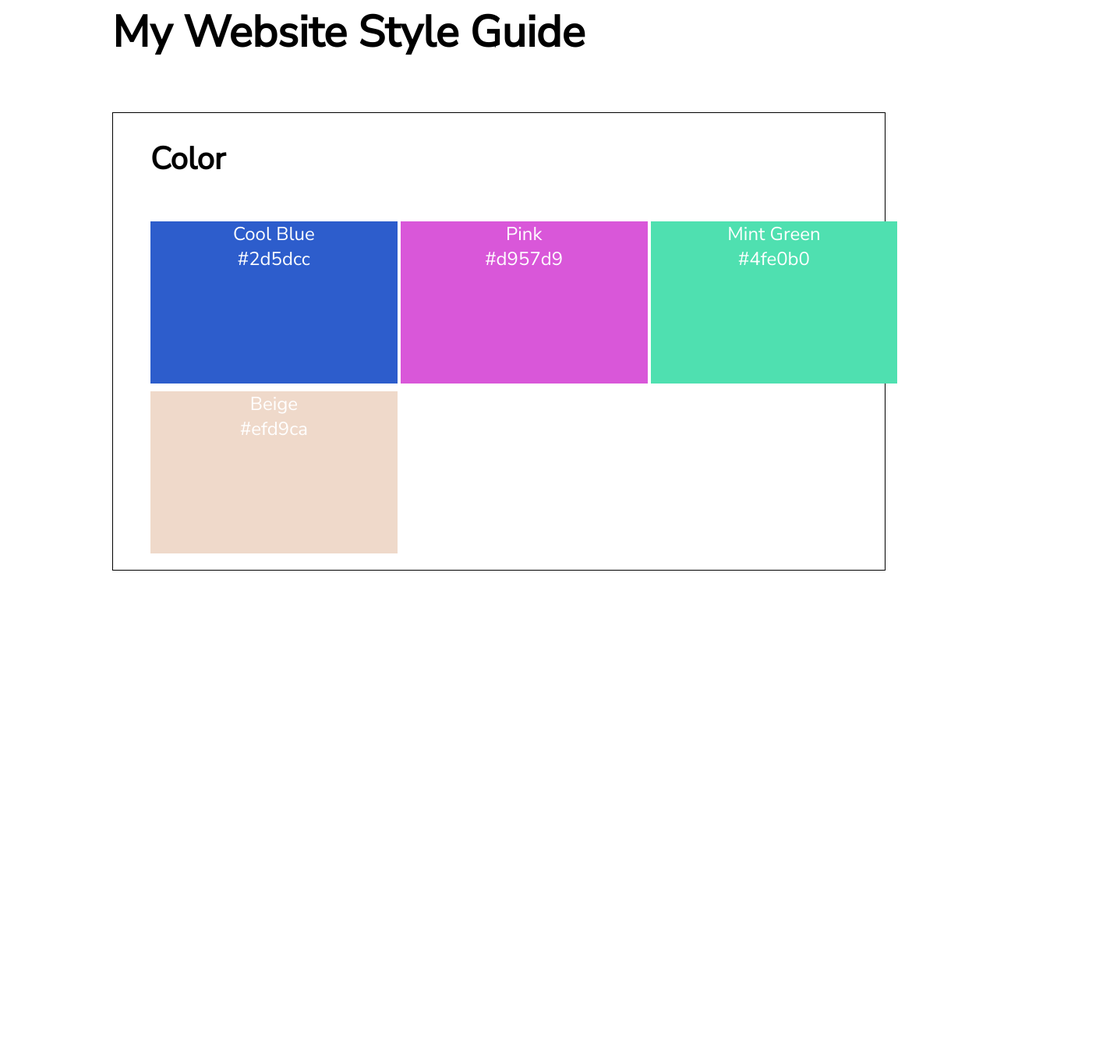
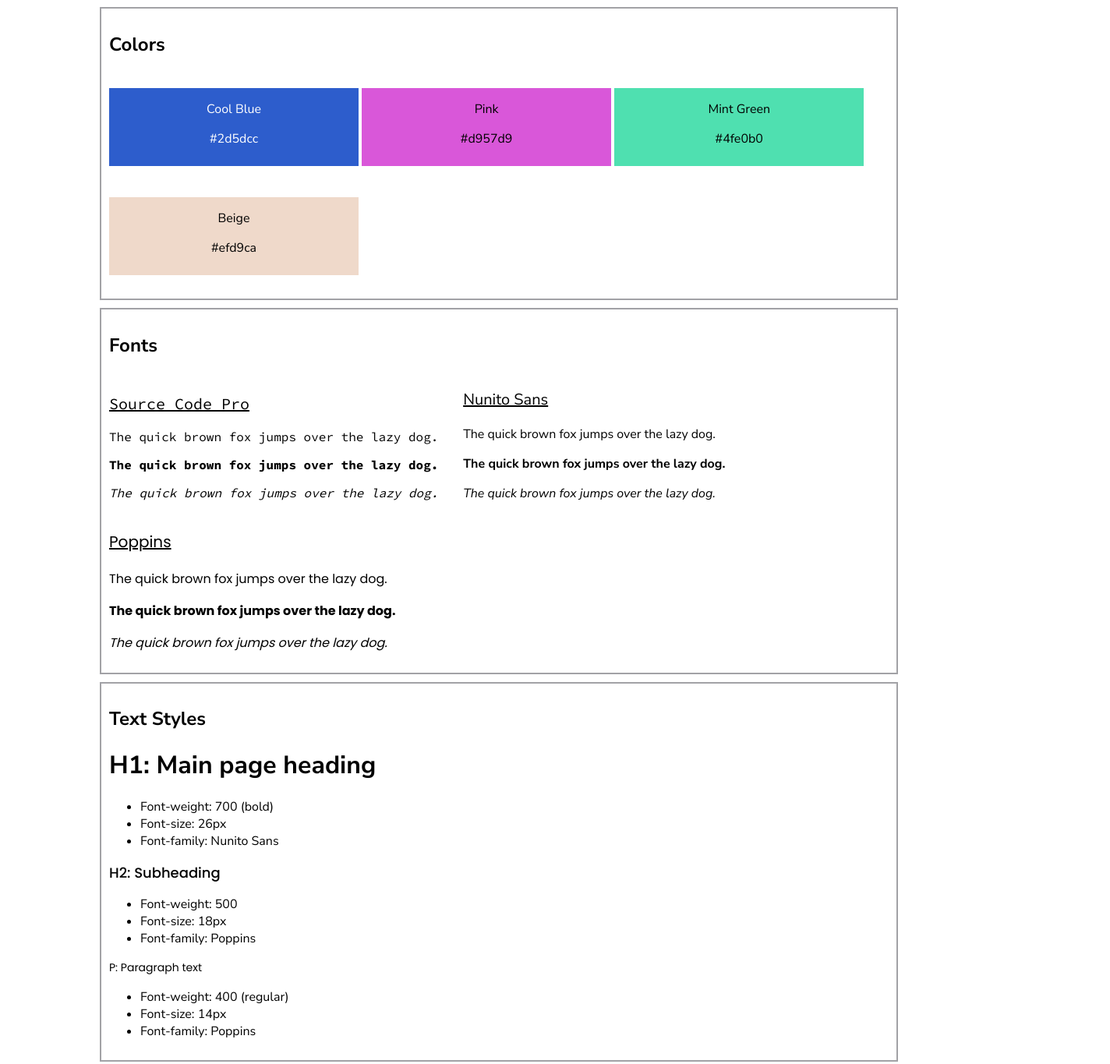
Before and after one commit to memoskylab/color-style, a plain HTML site: page index.html in a window 1280 px wide. Shown: the part 77-1442 px from the top of the page at 78% size, 1424 px wide, since content can reach past the window. Before the commit the page ends 953 px from the top, so only its background shows below. Drawn offline with Linux system fonts and the light colour scheme.

Commit message:
second version
has been update. new improvement has been added. fix display distorted

```diff
--- a/index.html
+++ b/index.html
@@ -1,51 +1,89 @@
 <!DOCTYPE html>
-<html lang="en">
+
+<html>
 
 <head>
-    <meta charset="UTF-8">
-    <meta http-equiv="X-UA-Compatible" content="IE=edge">
-    <meta name="viewport" content="width=device-width, initial-scale=1.0">
-
-    <!-- Link Files -->
-    <link rel="stylesheet" type="text/css" href="./styles.css">
-
-    <!-- Link Font -->
-    <link rel="preconnect" href="https://fonts.googleapis.com">
-    <link rel="preconnect" href="https://fonts.gstatic.com" crossorigin>
-    <link
-        href="https://fonts.googleapis.com/css2?family=Nunito+Sans:wght@300;400&family=Poppins:wght@400;500;700&family=Roboto+Mono&display=swap"
-        rel="stylesheet">
-
-    <title>Colour Style System</title>
+    <link href="https://fonts.googleapis.com/css?family=Source+Code+Pro:400,700&display=swap" rel="stylesheet">
+    <link href="https://fonts.googleapis.com/css?family=Nunito+Sans:400,400i,700&display=swap" rel="stylesheet">
+    <link href="https://fonts.googleapis.com/css?family=Poppins:400,500,700&display=swap" rel="stylesheet">
+    <link rel="stylesheet" href="./styles.css">
 </head>
 
 <body>
-
     <h1>My Website Style Guide</h1>
-
-    <main class="container">
-        <h2>Color</h2>
-        <section class="color-container">
-            <div class="color-panel blue">
-                <p>Cool Blue</p>
-                <p>#2d5dcc</p>
+    <div class="container">
+        <h2>Colors</h2>
+        <div class="color-container">
+            <div class="color-panel cool-blue">
+                <p class="color-label">Cool Blue</p>
+                <p class="color-hex">#2d5dcc</p>
             </div>
             <div class="color-panel pink">
-                <p>Pink</p>
-                <p>#d957d9</p>
+                <p class="color-label">Pink</p>
+                <p class="color-hex">#d957d9</p>
             </div>
-            <div class="color-panel mint">
-                <p>Mint Green</p>
-                <p>#4fe0b0</p>
+            <div class="color-panel mint-green">
+                <p class="color-label">Mint Green</p>
+                <p class="color-hex">#4fe0b0</p>
             </div>
             <div class="color-panel beige">
-                <p>Beige</p>
-                <p>#efd9ca</p>
+                <p class="color-label">Beige</p>
+                <p class="color-hex">#efd9ca</p>
             </div>
-
-        </section>
-    </main>
-
+        </div>
+    </div>
+    <div class="container">
+        <h2>Fonts</h2>
+        <div class="font-container">
+            <div class="font-panel">
+                <p class="font-label source-code-pro">Source Code Pro</p>
+                <p class="regular source-code-pro">The quick brown fox jumps over the lazy dog.</p>
+                <p class="bold source-code-pro">The quick brown fox jumps over the lazy dog.</p>
+                <p class="italic source-code-pro">The quick brown fox jumps over the lazy dog.</p>
+            </div>
+            <div class="font-panel">
+                <p class="font-label nunito-sans">Nunito Sans</p>
+                <p class="regular nunito-sans">The quick brown fox jumps over the lazy dog.</p>
+                <p class="bold nunito-sans">The quick brown fox jumps over the lazy dog.</p>
+                <p class="italic nunito-sans">The quick brown fox jumps over the lazy dog.</p>
+            </div>
+            <div class="font-panel">
+                <p class="font-label poppins">Poppins</p>
+                <p class="regular poppins">The quick brown fox jumps over the lazy dog.</p>
+                <p class="bold poppins">The quick brown fox jumps over the lazy dog.</p>
+                <p class="italic poppins">The quick brown fox jumps over the lazy dog.</p>
+            </div>
+        </div>
+    </div>
+    <div class="container">
+        <h2>Text Styles</h2>
+        <div class="text-container">
+            <div class="text-panel">
+                <h1>H1: Main page heading</h1>
+                <ul>
+                    <li>Font-weight: 700 (bold)</li>
+                    <li>Font-size: 26px</li>
+                    <li>Font-family: Nunito Sans</li>
+                </ul>
+            </div>
+            <div class="text-panel">
+                <h2>H2: Subheading</h2>
+                <ul>
+                    <li>Font-weight: 500</li>
+                    <li>Font-size: 18px</li>
+                    <li>Font-family: Poppins</li>
+                </ul>
+            </div>
+            <div class="text-panel">
+                <p>P: Paragraph text</p>
+                <ul>
+                    <li>Font-weight: 400 (regular)</li>
+                    <li>Font-size: 14px</li>
+                    <li>Font-family: Poppins</li>
+                </ul>
+            </div>
+        </div>
+    </div>
 </body>
 
 </html>
--- a/styles.css
+++ b/styles.css
@@ -1,69 +1,92 @@
-* {
-    padding: 0;
-    margin: 0;
-    box-sizing: border-box;
+body {
+    font-family: 'Nunito Sans', sans-serif;
+    margin: 0 10%;
   }
 
-h1 {
-    font-family: 'Nunito Sans',sans-serif;
-    font-size: 3.5rem;
-    font-weight: 700;
-    position: relative;
-    top: 5rem;
-    left: 9rem;
-}
-
-h2 {
-    font-family: 'Nunito Sans',sans-serif;
-    position: relative;
-    left: 3rem;
-    padding: 2rem 0;
-    font-size: 2.5rem;
-}
-
-p {
-    font-family: 'Nunito Sans',sans-serif;
-    display: block;
-}
-/* Structure Website */
-
   .container {
-    display: block;
-    margin: 9rem;
-    border: 1px solid black;
+    border: 2px solid #a2a2a6;
+    padding: 10px;
+    margin: 10px auto;
   }
 
   .color-container {
-    display: block;
     width: 100%;
-    margin: 1rem 3rem;
   }
 
   .color-panel {
     display: inline-block;
     width: 32%;
     text-align: center;
-    font-size: 1.5rem;
-    margin: 5px auto;
-    min-height: 13rem;
+    margin: 20px auto;
+    min-height: 100px;
   }
 
-.color-panel.blue {
+  .cool-blue {
     background-color: #2d5dcc;
-    color: white;
+    color: #fff;
   }
 
-.color-panel.pink {
+  .pink {
     background-color: #d957d9;
-    color: white;
+    color: #000;
   }
 
-.color-panel.mint {
+  .mint-green {
     background-color: #4fe0b0;
-    color: white;
   }
 
-.color-panel.beige {
+  .beige {
     background-color: #efd9ca;
-    color: white;
   }
+
+  .font-panel {
+    width: 45%;
+    display: inline-block;
+  }
+
+  .font-label {
+    font-size: 20px;
+    text-decoration: underline;
+  }
+
+  .regular {
+    font-style: normal;
+  }
+
+  .italic {
+    font-style: italic;
+  }
+
+  .bold {
+    font-weight: 700;
+  }
+
+  .nunito-sans {
+    font-family: 'Nunito Sans', sans-serif;
+  }
+
+  .source-code-pro {
+    font-family: 'Source Code Pro', monospace;
+  }
+
+  .poppins {
+    font-family: 'Poppins', sans-serif;
+  }
+
+  .text-panel h1 {
+    font-weight: 700;
+    font-size: 32px;
+    font-family: 'Nunito Sans', sans-serif;
+  }
+
+  .text-panel h2 {
+    font-weight: 500;
+    font-size: 18px;
+    font-family: 'Poppins', sans-serif;
+  }
+
+  .text-panel p {
+    font-weight: 400;
+    font-size: 14px;
+    font-family: 'Poppins', sans-serif;
+  }
```
Lines whose indentation alone changed are shown as unchanged.
